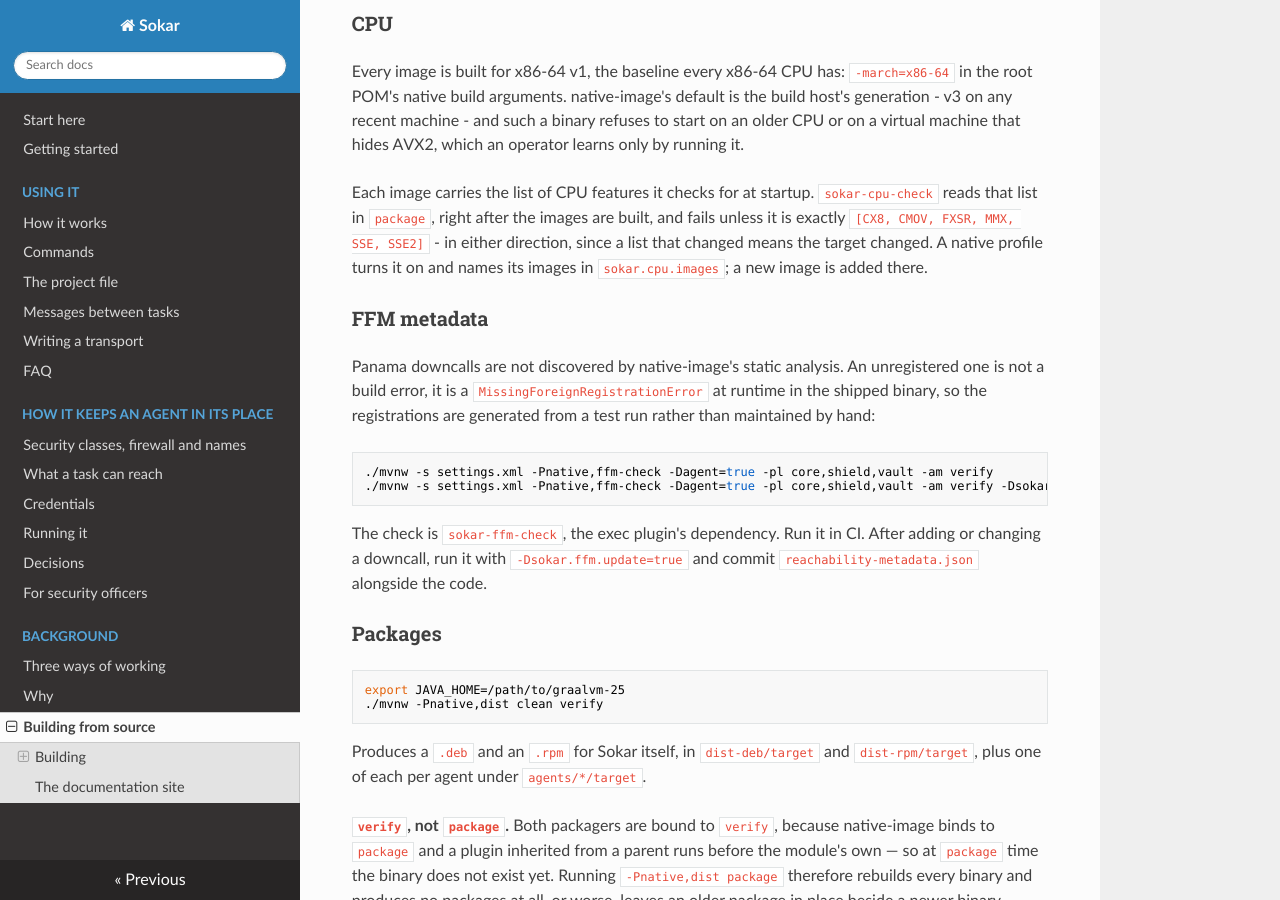
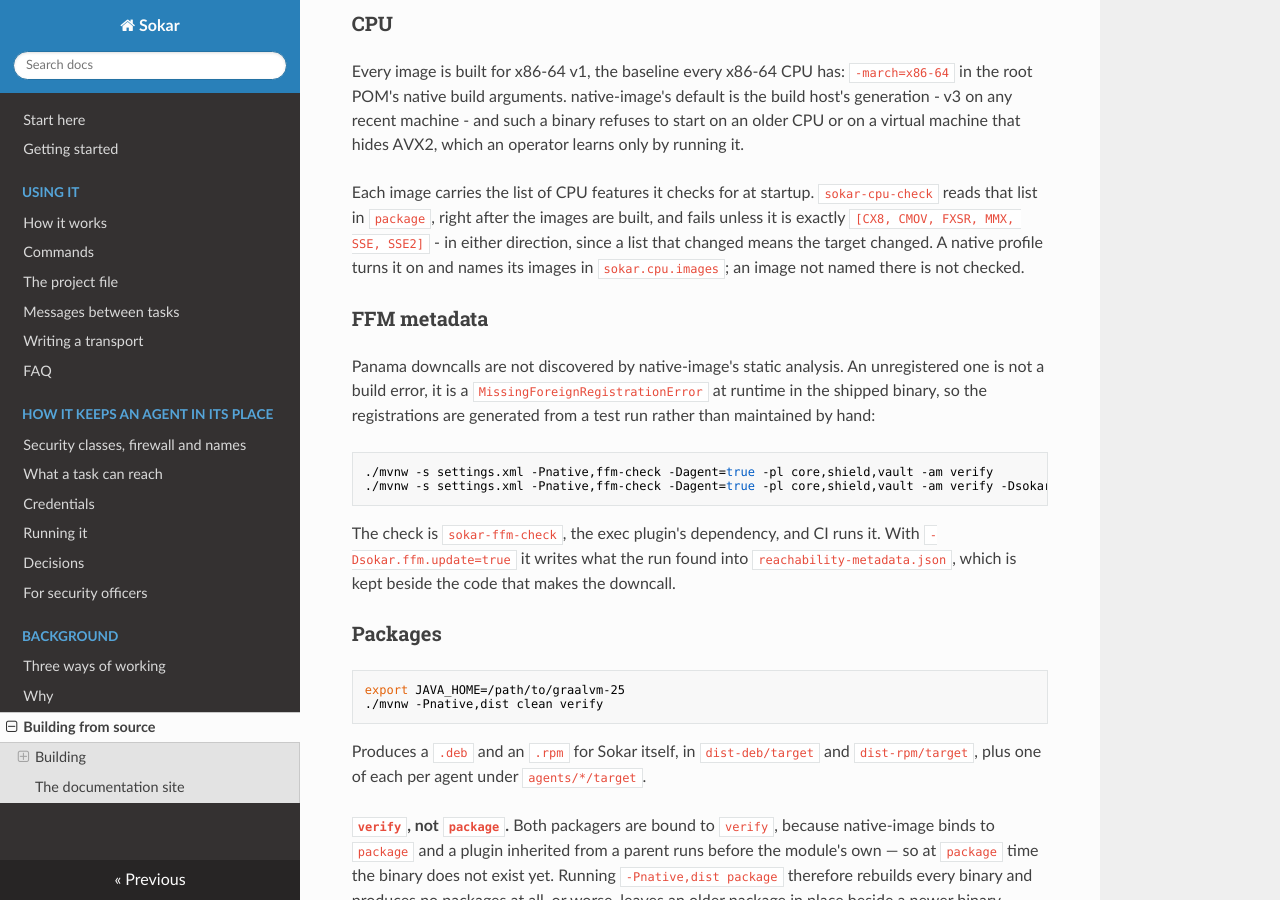
Before and after one commit to sokar-ai/sokar, an MkDocs documentation site: the page built from doc/build.md, in a window 1280 px wide and 900 px high, scrolled down 1362 px. Built offline with MkDocs 1.6.1, drawn with Linux system fonts in a browser that asks for light colours; nearby versions of some CDN libraries.

Commit message:
Keep the build page to facts: the rules for whoever adds a native image or a downcall live in AGENTS.md

````diff
--- a/doc/build.md
+++ b/doc/build.md
@@ -66,8 +66,8 @@
 Each image carries the list of CPU features it checks for at startup. `sokar-cpu-check` reads
 that list in `package`, right after the images are built, and fails unless it is exactly
 `[CX8, CMOV, FXSR, MMX, SSE, SSE2]` - in either direction, since a list that changed means the
-target changed. A native profile turns it on and names its images in `sokar.cpu.images`; a new
-image is added there.
+target changed. A native profile turns it on and names its images in `sokar.cpu.images`; an image not named there
+is not checked.
 
 ### FFM metadata
 
@@ -77,11 +77,11 @@
 
 ```
 ./mvnw -s settings.xml -Pnative,ffm-check -Dagent=true -pl core,shield,vault -am verify                            # verify; fails on drift
-./mvnw -s settings.xml -Pnative,ffm-check -Dagent=true -pl core,shield,vault -am verify -Dsokar.ffm.update=true  # add, then commit the result
+./mvnw -s settings.xml -Pnative,ffm-check -Dagent=true -pl core,shield,vault -am verify -Dsokar.ffm.update=true  # writes the registrations
 ```
 
-The check is `sokar-ffm-check`, the exec plugin's dependency. Run it in CI. After adding or changing a downcall, run it with `-Dsokar.ffm.update=true` and commit
-`reachability-metadata.json` alongside the code.
+The check is `sokar-ffm-check`, the exec plugin's dependency, and CI runs it. With `-Dsokar.ffm.update=true` it
+writes what the run found into `reachability-metadata.json`, which is kept beside the code that makes the downcall.
 
 ### Packages
 
````
Also changed, not shown: AGENTS.md (+2 -1 lines).
